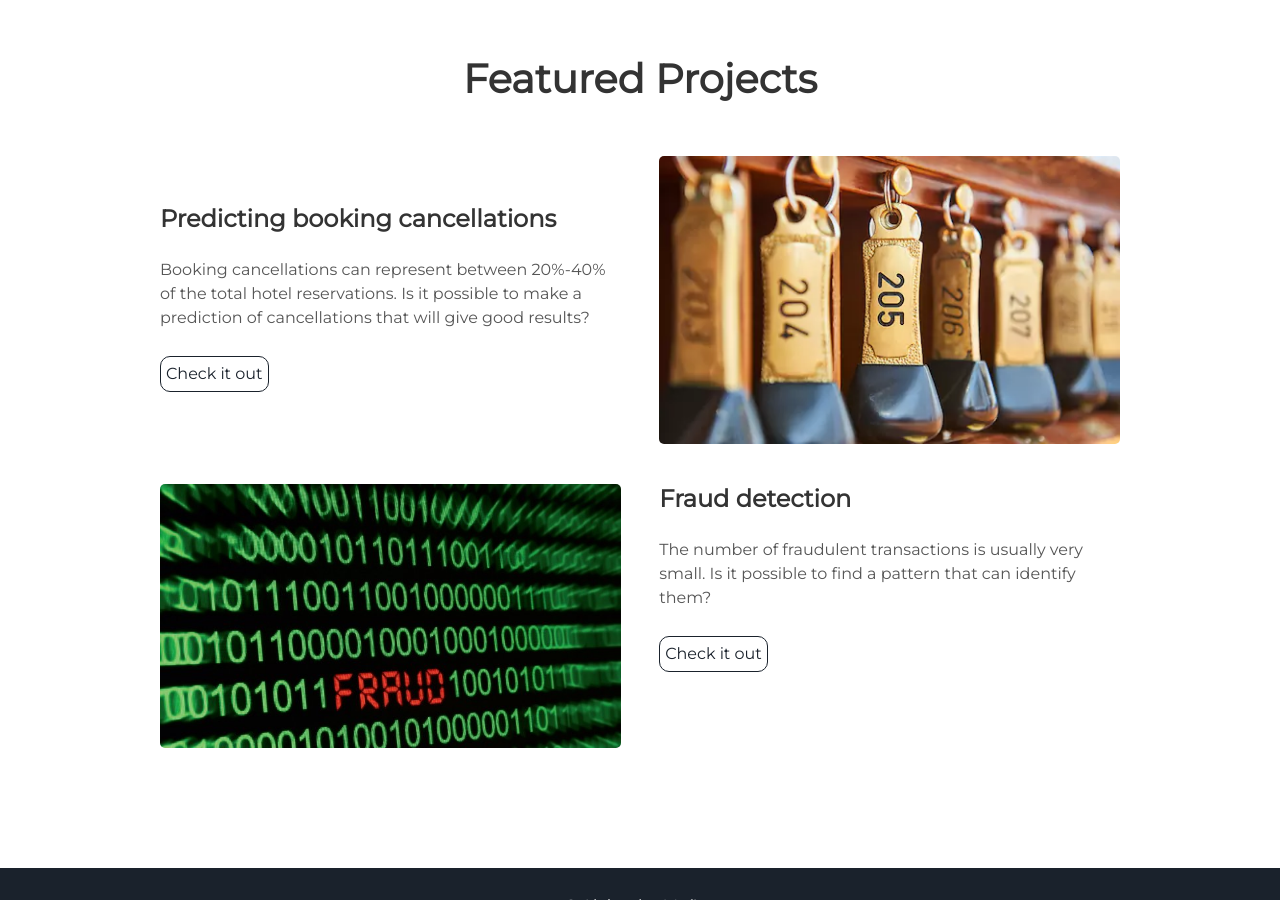
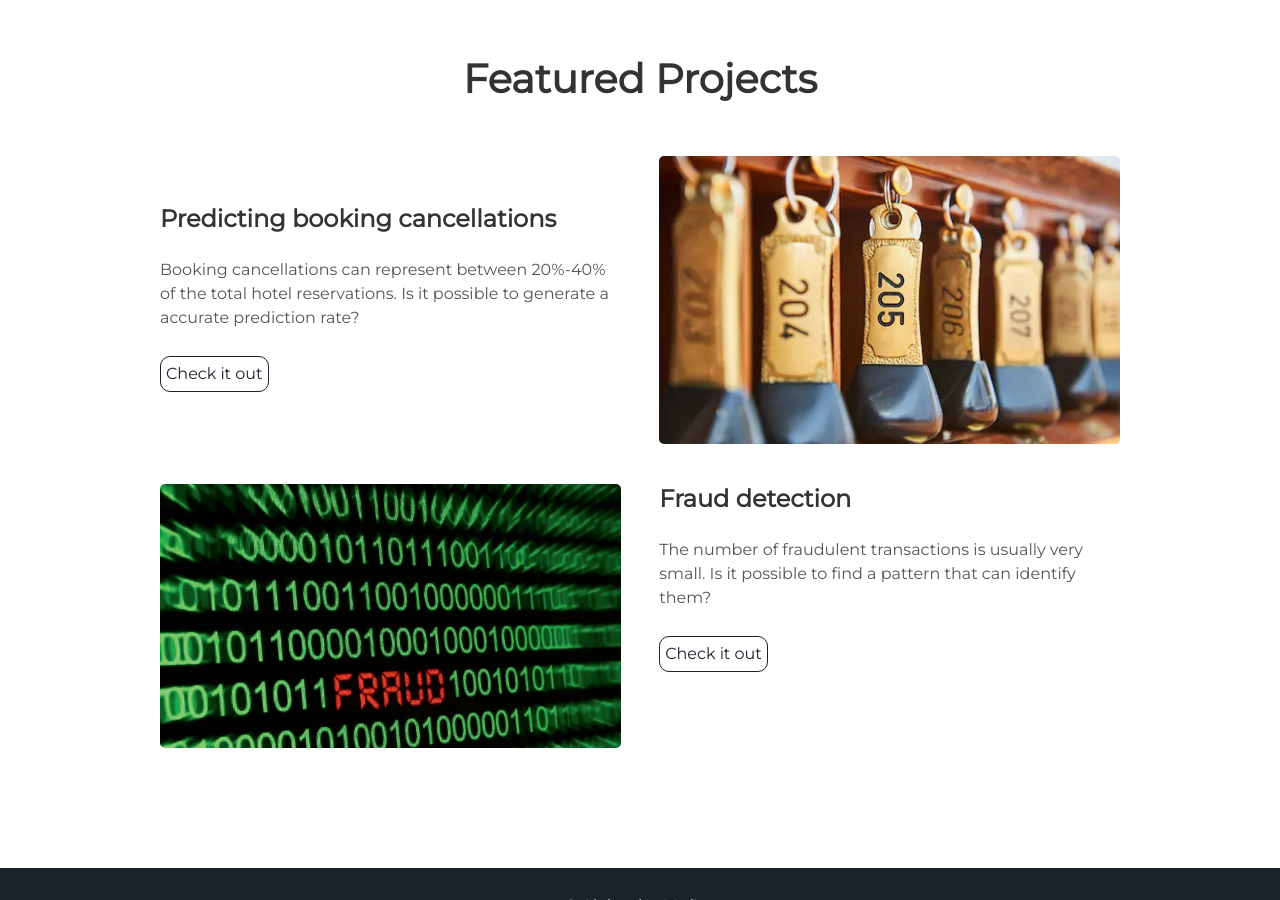
Before and after one commit to alejandromanas/alejandromanas.github.io, a Jekyll site: the page built from index.html, in a window 1280 px wide and 900 px high, scrolled down 1560 px. Built offline with Jekyll 4.4.1, drawn with Linux system fonts in a browser that asks for light colours.

Commit message:
Update projects.html

```diff
--- a/_includes/projects.html
+++ b/_includes/projects.html
@@ -7,7 +7,7 @@
   </div>
   <div class="contents">
     <h3> Predicting booking cancellations </h3>
-    <p>Booking cancellations can represent between 20%-40% of the total hotel reservations. Is it possible to make a prediction of cancellations that will give good results?</p>
+    <p>Booking cancellations can represent between 20%-40% of the total hotel reservations. Is it possible to generate a accurate prediction rate?</p>
    	<ul>
     </ul>
 	 <!--<a class="project-link" href="https://github.com/alejandromanas/GoogleColab_public/blob/master/bookings/code/bookings.ipynb">Check it out</a>-->
```
